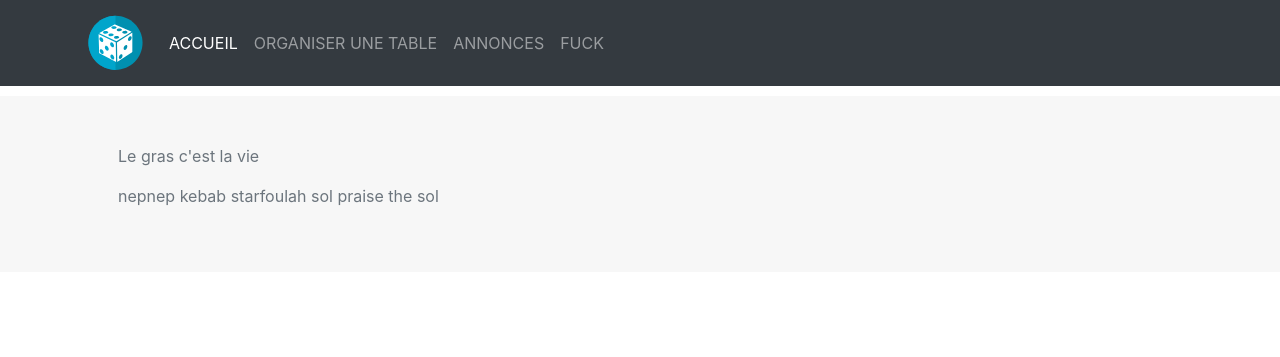
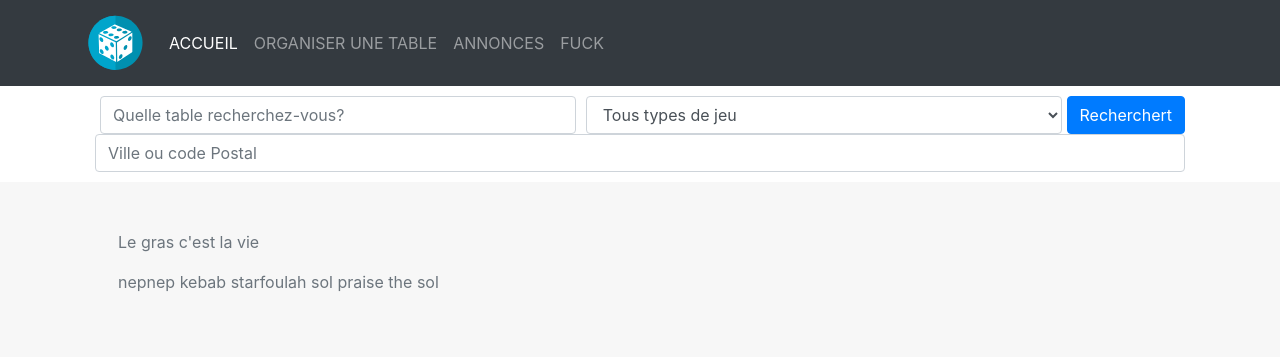
Before and after one commit to folowbaka/LO10_PROJECT, a Symfony app: template templates/annonce/recherche.html.twig in a window 1280 px wide. Shown: the top 357 px of the page. Run offline with Twig, Linux system fonts and the light colour scheme; the template is opened without the code that fills it, so the values that code supplies are empty; some libraries are stand-ins or nearby versions.

Commit message:
AJOUT Recherche : Champ Recherche

```diff
--- a/src/Modele/Table.php
+++ b/src/Modele/Table.php
@@ -30,8 +30,8 @@ class Table
                 <img class=\"img-fluid\" src=\"/assets/images/slimedoogo.png\"  alt=\"Card image cap\">
                 <div class=\"\">
                     <h5 class=\"card-title cardTitreJeu text-center\">$titre</h5>
+                    <p class=\"card-text typeJeuFloat\">$type</p>
                     <p class=\"card-text villeJeuFloat\">$ville</p>
-                    <p class=\"card-text typeJeuFloat\">$type</p>
                 </div>
                </div></a>";
         }
--- a/templates/annonce/recherche.html.twig
+++ b/templates/annonce/recherche.html.twig
@@ -5,6 +5,26 @@
     {{ parent() }}
 {% endblock %}
 {% block body %}
+    <div class="container">
+        <form>
+            <div class="form-row">
+                <div class="col">
+                    <input type="text" class="form-control" placeholder="Quelle table recherchez-vous?">
+                </div>
+                <div class="col">
+                    <select class="form-control">
+                        <option>Tous types de jeu</option>
+                        <option>Jeu de rôle</option>
+                        <option>Jeu de société</option>
+                    </select>
+                </div>
+                <button type="submit" class="btn btn-primary">Recherchert</button>
+            </div>
+            <div class="form-row">
+                <input type="text" class="form-control" placeholder="Ville ou code Postal">
+            </div>
+        </form>
+    </div>
 {% endblock %}
 {% block javascripts %}
     {{ parent() }}
```
